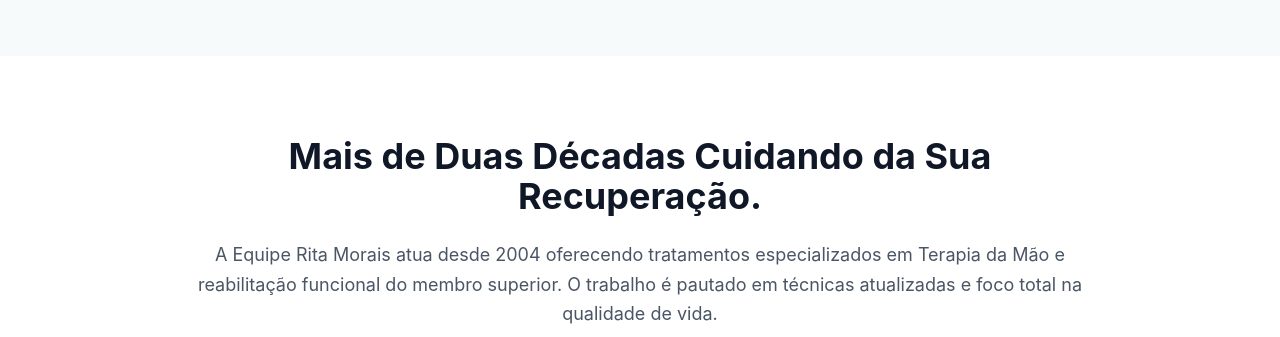
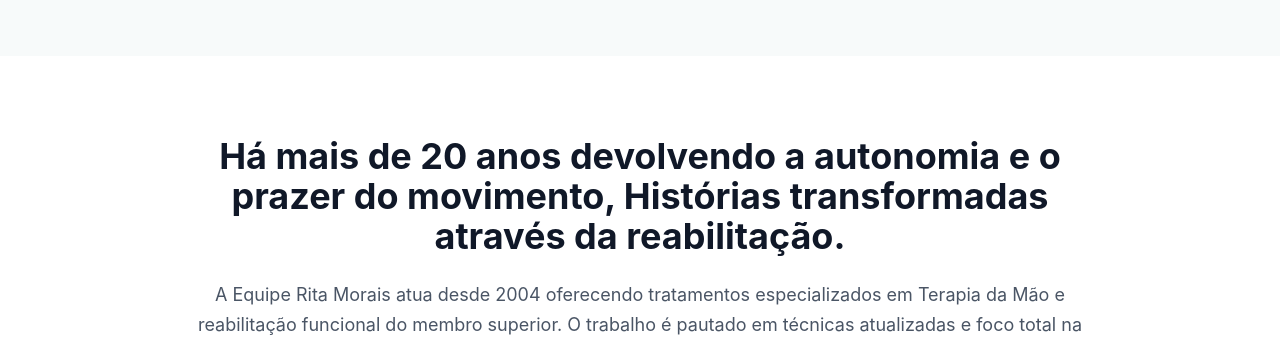
Before and after one commit to vitormurilo2021-lab/Equipe-Rita-Morais, a React (Vite) app: page / in a window 1280 px wide. Shown: the part 1340-1677 px from the top of the page. Built offline with nearby package versions, Linux system fonts and the light colour scheme.

Commit message:
feat(authority): update headline text
Refine the mission statement in the Authority component to better emphasize long-term patient results and autonomy.

```diff
--- a/src/components/Authority.tsx
+++ b/src/components/Authority.tsx
@@ -35,7 +35,7 @@
             viewport={{ once: true }}
             className="text-3xl md:text-4xl font-bold text-gray-900 mb-6"
           >
-            Mais de Duas Décadas Cuidando da Sua Recuperação.
+            Há mais de 20 anos devolvendo a autonomia e o prazer do movimento, Histórias transformadas através da reabilitação.
           </motion.h2>
           <motion.p
             initial={{ opacity: 0, y: 20 }}
```
